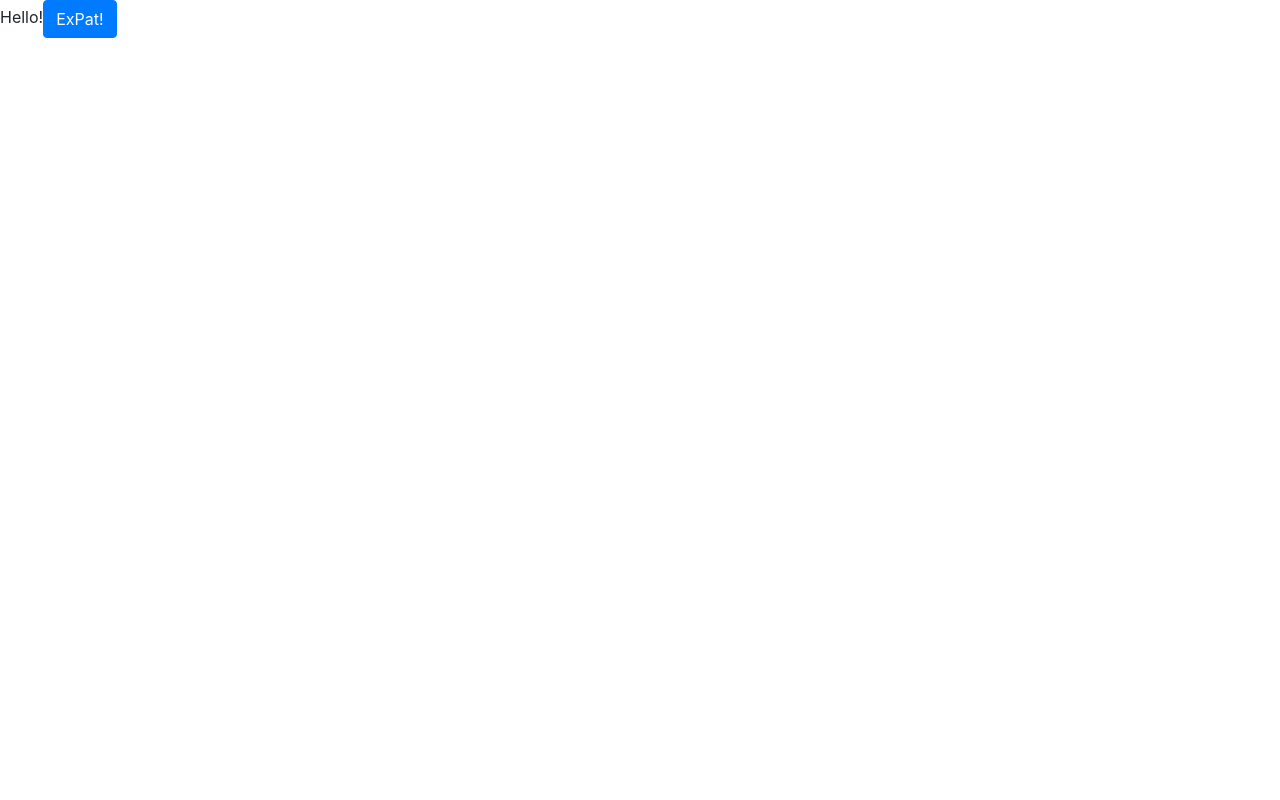
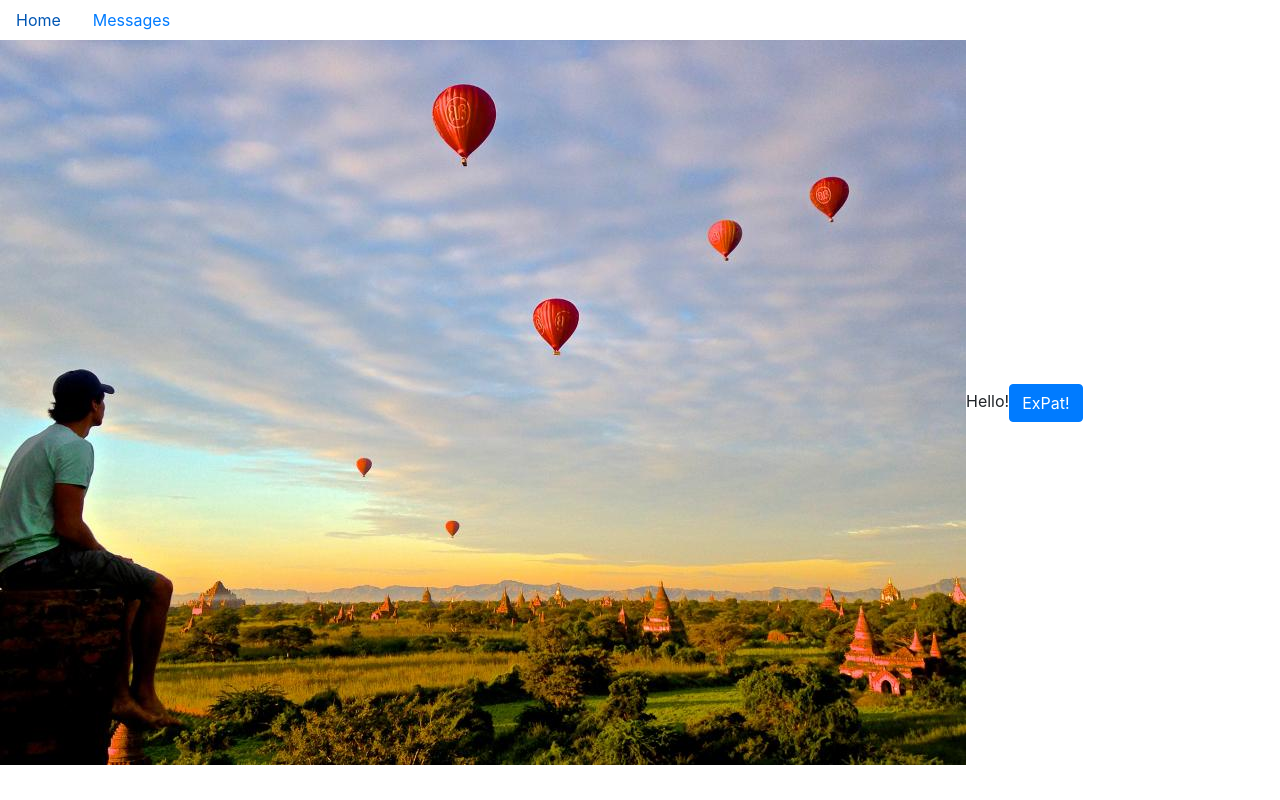
Before and after one commit to jrizza88/ExPat_FE, a React (Create React App) app in the folder expatjournal/: page / in a window 1280 px wide. Built offline with nearby package versions, Linux system fonts and the light colour scheme.

Commit message:
added some navigation and navigation bar

```diff
--- a/expatjournal/src/App.js
+++ b/expatjournal/src/App.js
@@ -1,9 +1,14 @@
 import React from 'react';
+import { Route, withRouter, Redirect } from "react-router-dom";
+import NavBar from './Components/NavBar';
+import Home from "./Components/Home";
 import { Button } from 'reactstrap';
 
 function App() {
   return (
     <div className="App">
+      <NavBar />
+      <Route exact path="/" render={() => <Home />} />
         Hello!
         <Button color="primary">ExPat!</Button>
     </div>
--- /dev/null
+++ b/expatjournal/src/Components/Home.js
@@ -0,0 +1,12 @@
+import React from 'react';
+import HomeImage from './../Assets/HomePagePhoto.png';
+
+const Home = props => {
+    return (
+        <>
+        <img src={HomeImage} alt="home Image" />
+        </>
+    )
+}
+
+export default Home;
--- a/expatjournal/src/Components/NavBar.js
+++ b/expatjournal/src/Components/NavBar.js
@@ -1,2 +1,22 @@
 import React from 'react';
-import { NavLink } from "react-router-dom";
+// import { NavLink } from "react-router-dom";
+import { Nav, NavItem, NavLink } from 'reactstrap';
+
+const NavBar = props => {
+    return (
+        <>
+            <Nav>
+                <NavItem>
+                    <NavLink href="#" exact to="/">Home</NavLink>
+                </NavItem>
+                <NavItem>
+                    <NavLink href="#" exact to="/messages">
+                        Messages
+                    </NavLink>
+                </NavItem>
+            </Nav>
+        </>
+    )
+}
+
+export default NavBar;
```
Also changed, not shown: expatjournal/src/Assets/HomePagePhoto.png (renamed from expatjournal/src/Assets/HomePagePhoto.jpeg).
